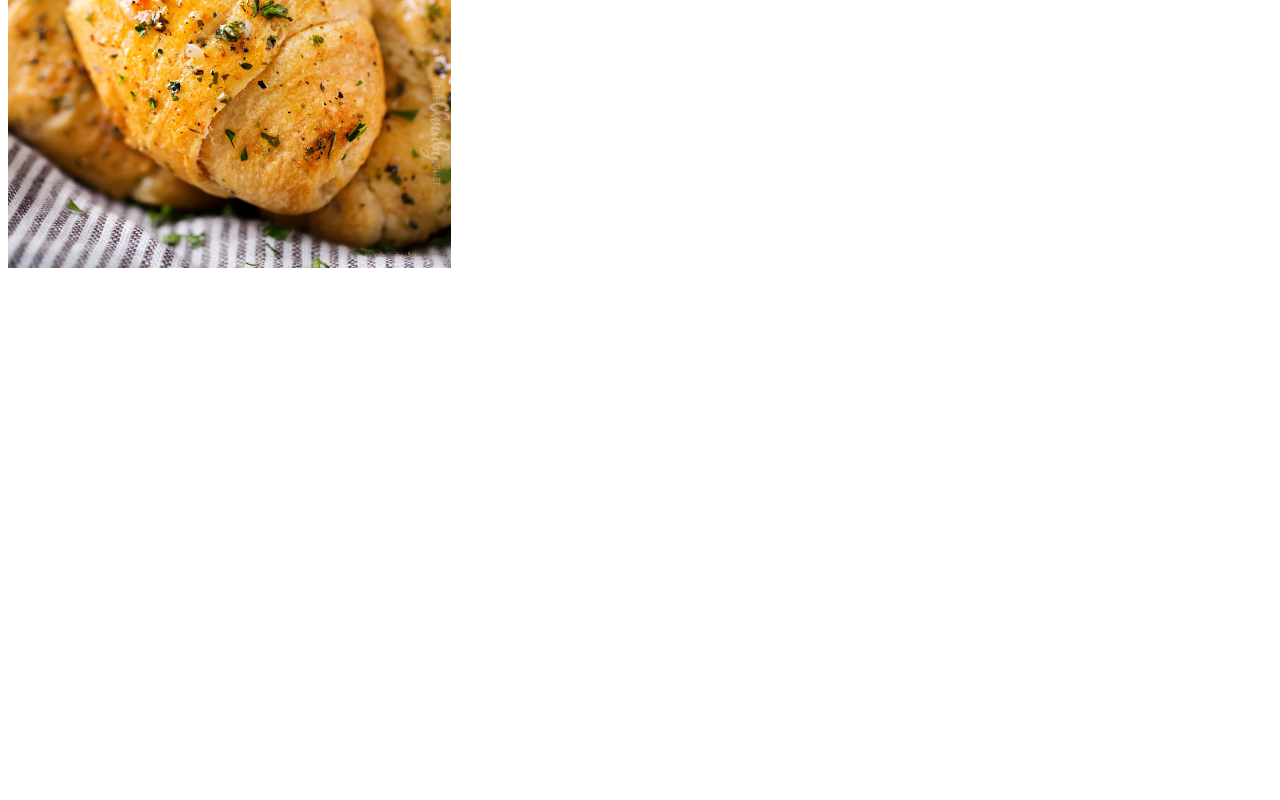
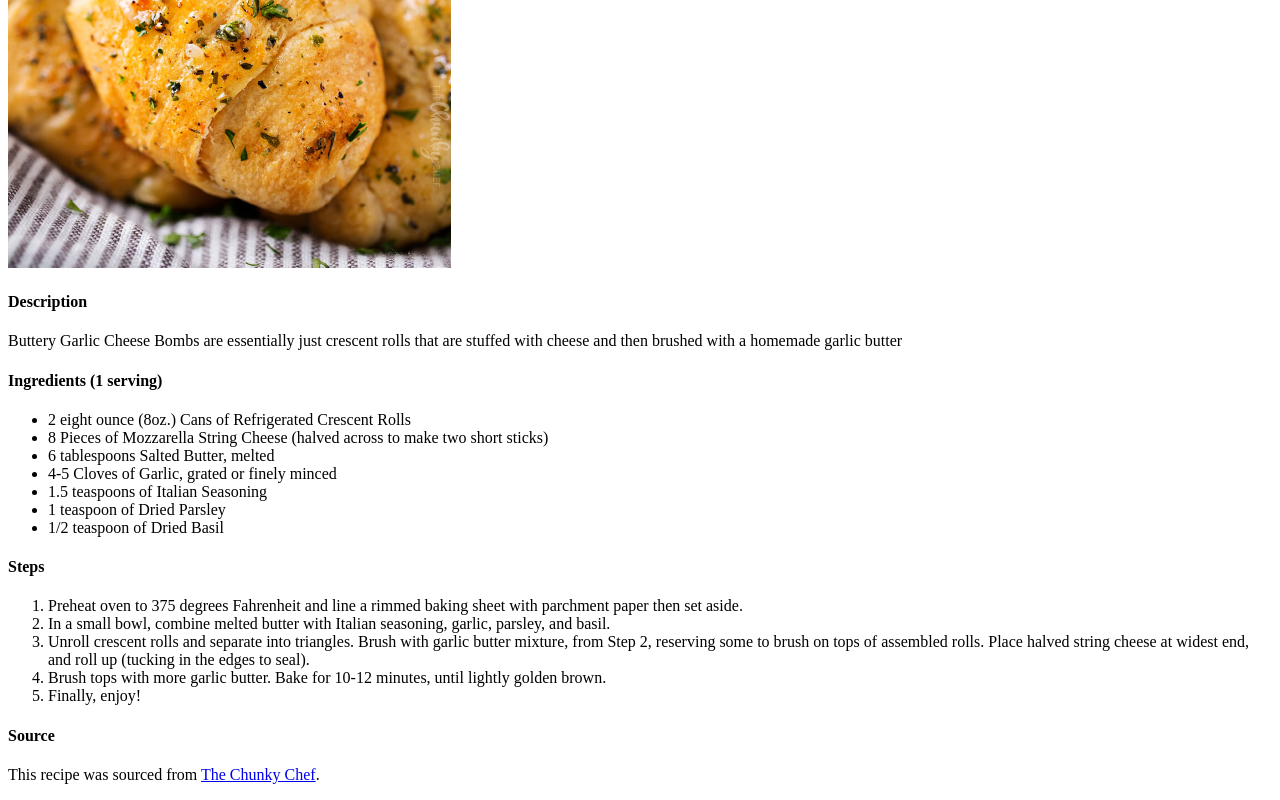
Before and after one commit to Dylan-Gresham/Odin-Recipes-Project, a plain HTML site: page recipes/garlic-cheese-bombs.html in a window 1280 px wide. Shown: the part 462-1262 px from the top of the page. Before the commit the page ends 800 px from the top, so only its background shows below. Drawn offline with Linux system fonts and the light colour scheme.

Commit message:
Finish GCB recipe, Add sources, Fix line spacing

```diff
--- a/recipes/garlic-cheese-bombs.html
+++ b/recipes/garlic-cheese-bombs.html
@@ -7,6 +7,32 @@
 </head>
 <body>
     <h1> Buttery Garlic Cheese Bombs </h1>
-    <img src="../images/gcb.jpg" alt="Buttery Garlic Cheese Bombs formed into the shape of a crescent roll sitting in a basket with a cloth under them." height="650">
+    <img src="../images/gcb.jpg" alt="Buttery Garlic Cheese Bombs formed into the shape of a crescent roll
+    sitting in a basket with a cloth under them." height="650">
+    <h4> Description </h4>
+    <p> Buttery Garlic Cheese Bombs are essentially just crescent rolls that are stuffed with cheese and then
+        brushed with a homemade garlic butter </p>
+    <h4> Ingredients (1 serving) </h4>
+    <ul>
+        <li> 2 eight ounce (8oz.) Cans of Refrigerated Crescent Rolls </li>
+        <li> 8 Pieces of Mozzarella String Cheese (halved across to make two short sticks) </li>
+        <li> 6 tablespoons Salted Butter, melted </li>
+        <li> 4-5 Cloves of Garlic, grated or finely minced </li>
+        <li> 1.5 teaspoons of Italian Seasoning </li>
+        <li> 1 teaspoon of Dried Parsley </li>
+        <li> 1/2 teaspoon of Dried Basil </li>
+    </ul>
+    <h4> Steps </h4>
+    <ol>
+        <li> Preheat oven to 375 degrees Fahrenheit and line a rimmed baking sheet with parchment paper then set aside. </li>
+        <li> In a small bowl, combine melted butter with Italian seasoning, garlic, parsley, and basil. </li>
+        <li> Unroll crescent rolls and separate into triangles. Brush with garlic butter mixture, from Step 2,
+             reserving some to brush on tops of assembled rolls. Place halved string cheese at widest end, and roll up
+             (tucking in the edges to seal). </li>
+        <li> Brush tops with more garlic butter. Bake for 10-12 minutes, until lightly golden brown. </li>
+        <li> Finally, enjoy! </li>
+    </ol>
+    <h4> Source </h4>
+    <p> This recipe was sourced from <a href="https://www.thechunkychef.com/cheesy-garlic-crescent-rolls/">The Chunky Chef</a>.</p>
 </body>
 </html>
```
Also changed, not shown: recipes/avocado-egg-rolls.html (+23 -9 lines).
